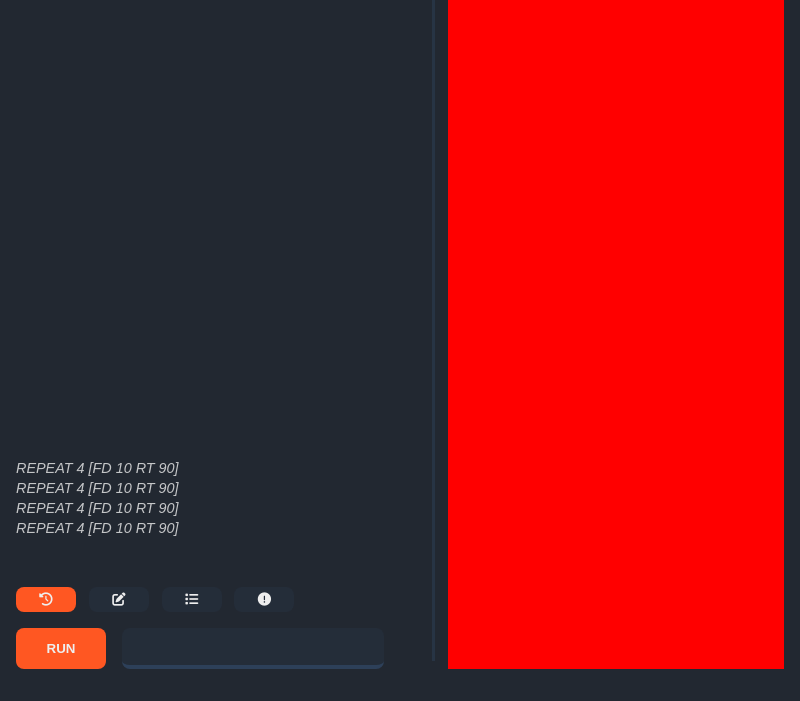
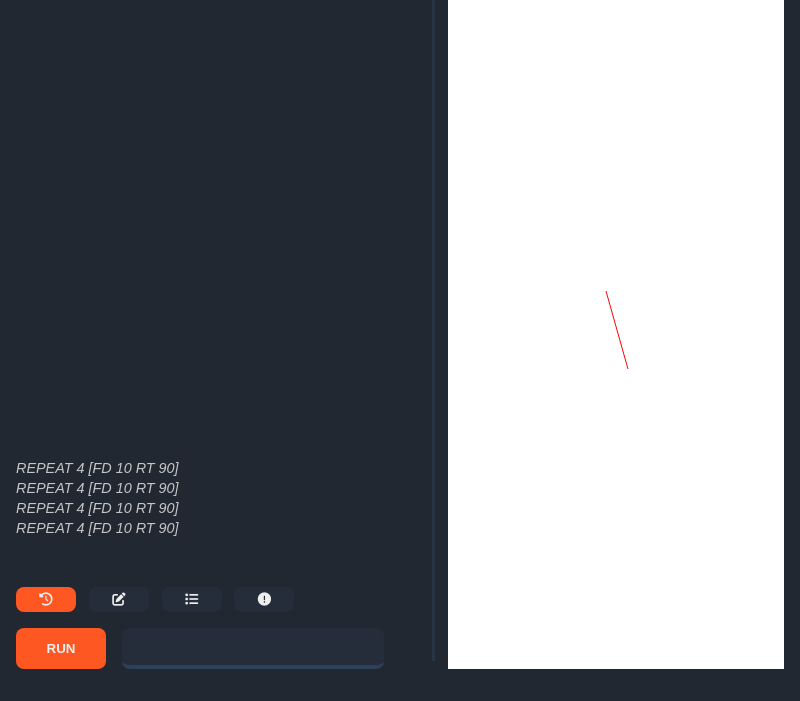
Before and after one commit to n2oneProgrammer/atari-logo-interpreter, an Electron app: page static/pages/index.html in a window 800 px wide. Shown: the part 99-800 px from the top of the page. Drawn offline with Linux system fonts and the light colour scheme.

Commit message:
draw line and change scaling

```diff
--- a/static/css/main.css
+++ b/static/css/main.css
@@ -33,7 +33,7 @@
 }
 
 .canvasContainer canvas {
-    background-color: red;
+    background-color: white;
 }
 
 .aside {
--- a/static/js/CanvasManager.js
+++ b/static/js/CanvasManager.js
@@ -1,3 +1,5 @@
+import DrawableLine from "./drawableLine.js";
+
 class CanvasManager {
     static #instance = null;
 
@@ -11,20 +13,51 @@ class CanvasManager {
     constructor() {
         this.canvasContainer = document.querySelector(".canvasContainer");
         this.canvas = document.querySelector(".canvasContainer canvas");
+        this.centerX = this.canvas.clientWidth / 2;
+        this.centerY = this.canvas.clientHeight / 2;
+        this.scale = 1;
         this.rescalingCanvas();
+        this.drawableObjects = [];
         this.setListeners();
+        this.drawableObjects.push(new DrawableLine(-10, -10, 12, 68, 20, 'red'));
+
+        this.draw()
     }
 
     rescalingCanvas() {
         let width = this.canvasContainer.clientWidth;
         let height = this.canvasContainer.clientHeight;
         console.log(width, height);
+        const xscale = this.canvasContainer.clientWidth / this.canvas.width;
+        const yscale = this.canvasContainer.clientHeight / this.canvas.height;
+        this.centerX *= xscale;
+        this.centerY *= yscale;
+
         this.canvas.width = width;
         this.canvas.height = height;
     }
 
+    draw() {
+        const ctx = this.canvas.getContext('2d');
+        ctx.clearRect(0, 0, this.canvas.width, this.canvas.height);
+        const centerX = this.canvas.clientWidth / 2;
+        const centerY = this.canvas.clientHeight / 2;
+        console.log(this.drawableObjects);
+        this.drawableObjects.forEach(el => el.draw(ctx, centerX, centerY, this.scale));
+    }
+
     setListeners() {
-        window.addEventListener("resize", () => this.rescalingCanvas())
+        window.addEventListener("resize", () => {
+            this.rescalingCanvas();
+            this.draw();
+        });
+        this.canvas.addEventListener("wheel", (e) => {
+            e.preventDefault();
+            this.scale += e.deltaY * -0.001;
+            this.scale = Math.min(Math.max(.125, this.scale), 10);
+            console.log(this.scale);
+            this.draw()
+        });
     }
 
 }
--- /dev/null
+++ b/static/js/drawableLine.js
@@ -0,0 +1,30 @@
+class DrawableLine {
+
+    constructor(x, y, x2, y2, width, color) {
+        this.x = x;
+        this.y = y;
+        this.x2 = x2;
+        this.y2 = y2;
+        this.width = width;
+        this.color = color;
+    }
+
+    draw(ctx, centerX, centerY, scale) {
+        let x = this.x * scale + centerX;
+        let y = this.y * scale + centerY;
+        let x2 = this.x2 * scale + centerX;
+        let y2 = this.y2 * scale + centerY;
+        ctx.beginPath();
+        ctx.moveTo(x, y);
+        ctx.lineTo(x2, y2);
+        ctx.strokeStyle = "red";
+        ctx.lineWidth = 1;
+        // ctx.strokeStyle = this.color;
+        // ctx.lineWidth = this.width;
+        ctx.stroke();
+        ctx.closePath();
+    }
+
+}
+
+export default DrawableLine;
```
